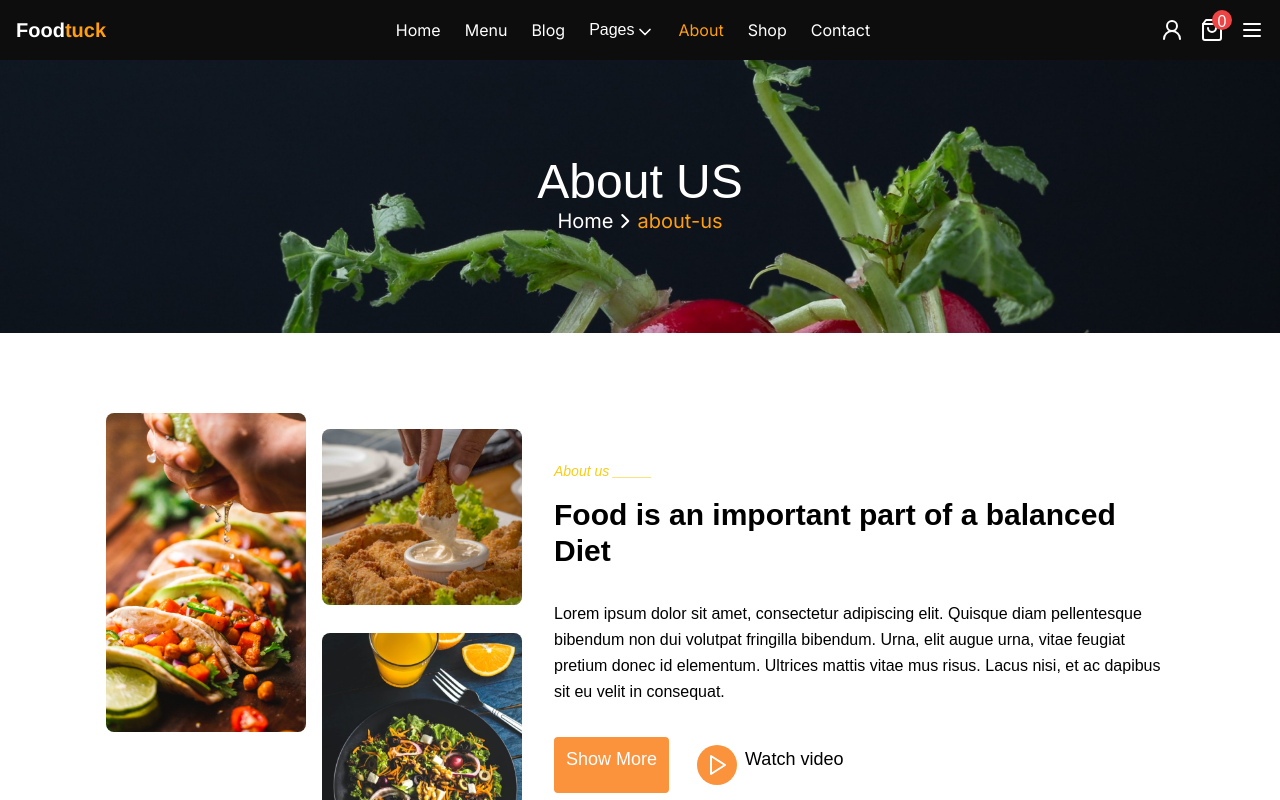
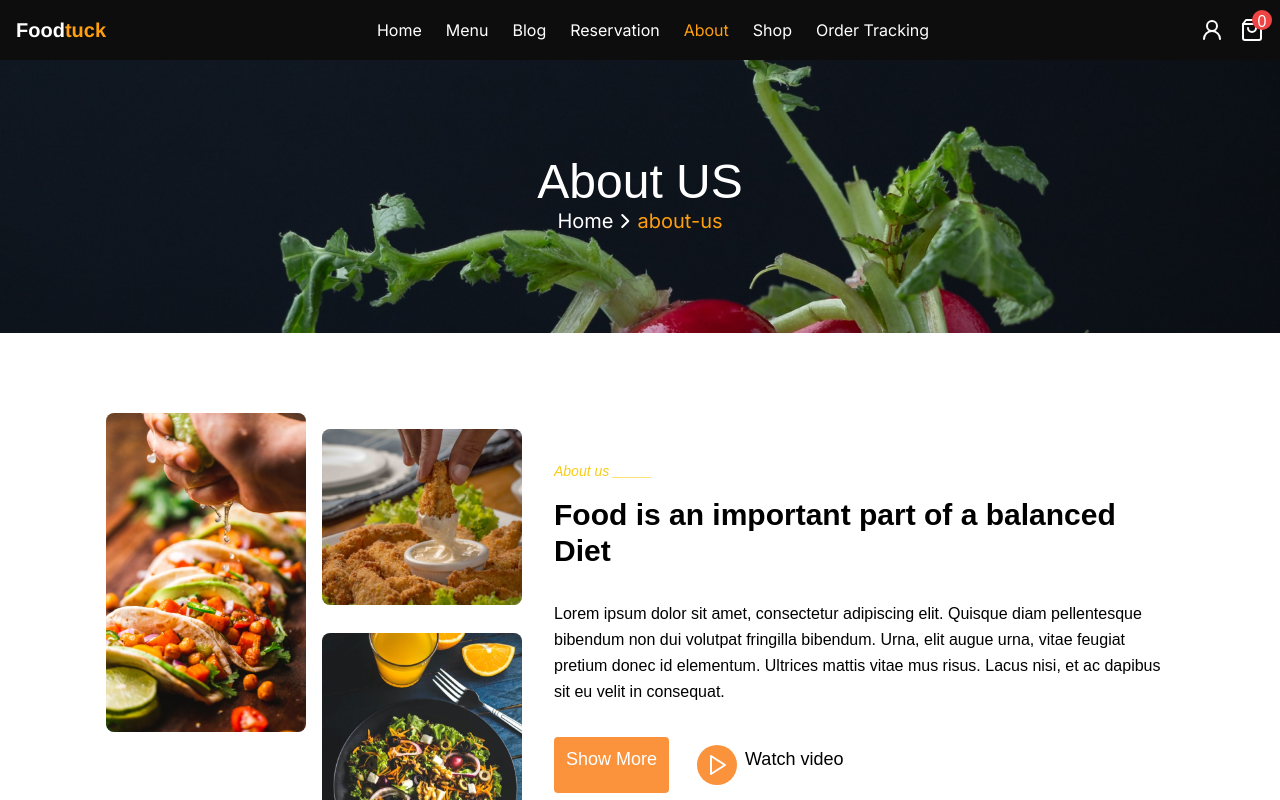
Before and after one commit to Gulshan-koondhar/foodtuckrestaurant, a Next.js app: page /about in a window 1280 px wide. Shown: the top 800 px of the page. Built offline with nearby package versions, Linux system fonts and the light colour scheme.

Commit message:
add reservation page

```diff
--- /dev/null
+++ b/src/app/reservation/page.tsx
@@ -0,0 +1,18 @@
+import Footer from "@/components/Footer";
+import Header from "@/components/Header";
+import Hero from "@/components/Hero";
+import React from "react";
+import banner from "@/../public/unsplash_4ycv3Ky1ZZU.png";
+
+const page = () => {
+  return (
+    <div className="max-w-screen-xl mx-auto">
+      <Header />
+      <Hero heading="Reservation" image={banner} path="Reservation" />
+
+      <Footer />
+    </div>
+  );
+};
+
+export default page;
--- a/src/components/Header.tsx
+++ b/src/components/Header.tsx
@@ -54,7 +54,7 @@ const Header = () => {
           <div className="absolute bg-red-500 w-5 h-5 text-center rounded-full left-9 -top-2">
             {cart.length}
           </div>
-          <Menu onClick={hanldeMenu} />
+          <Menu onClick={hanldeMenu} className="block sm:hidden" />
           {showMenu ? (
             <div className="absolute top-14 right-0  z-30 bg-black bg-opacity-90 px-8 py-4 border rounded-md">
               <Navbar classname="flex flex-col gap-8 " />
--- a/src/components/HomeHeader.tsx
+++ b/src/components/HomeHeader.tsx
@@ -6,6 +6,7 @@ import React, { useState } from "react";
 import Navbar from "./Navbar";
 import SearchForm from "./Search";
 import { useCart } from "@/context/CartContext";
+import Link from "next/link";
 const HomeHeader = () => {
   const { cart } = useCart();
   const [showMenu, setShowMenu] = useState(false);
@@ -29,7 +30,9 @@ const HomeHeader = () => {
           ) : (
             ""
           )}
-          <ShoppingBag />
+          <Link href={"/cart"}>
+            <ShoppingBag className="hover:text-[#FF9F0D]" />
+          </Link>
           <div className="absolute bg-red-500 w-5 h-5 rounded-full text-center -top-1 left-3">
             {cart.length}
           </div>
@@ -40,7 +43,9 @@ const HomeHeader = () => {
         <Navbar classname="hidden md:flex space-x-6" />
         <div className="lg:flex gap-2 items-center hidden relative">
           <SearchForm />
-          <ShoppingBag />
+          <Link href={"/cart"}>
+            <ShoppingBag className="hover:text-[#FF9F0D]" />
+          </Link>
           <div className="absolute bg-red-500 w-5 h-5 rounded-full text-center -top-1 -right-1">
             {cart.length}
           </div>
--- a/src/components/Navbar.tsx
+++ b/src/components/Navbar.tsx
@@ -1,21 +1,19 @@
 "use client";
-import { ChevronDown } from "lucide-react";
 import { Inter } from "next/font/google";
 import Link from "next/link";
 import { usePathname } from "next/navigation";
-import React, { useState } from "react";
+import React from "react";
 const inter = Inter({ subsets: ["latin"] });
 
 const Navbar = ({ classname }: { classname: string }) => {
   const pathname = usePathname();
-  const [pages, setPages] = useState(false);
-  const handlePages = () => {
-    setPages(!pages);
-  };
+
   return (
     <nav className={classname}>
       <Link
-        className={`${pathname === "/" ? "active" : ""}  ${inter.className}`}
+        className={`hover:text-[#FF9F0D] ${
+          pathname === "/" ? "active" : ""
+        } ${inter.className}`}
         href="/"
       >
         Home
@@ -37,19 +35,13 @@ const Navbar = ({ classname }: { classname: string }) => {
         Blog
       </Link>
 
-      <Link href="" onClick={handlePages} className="flex">
-        Pages <ChevronDown size={20} className="mt-1" />
-        {pages ? (
-          <div className="flex flex-col z-30 absolute gap-2 bg-black bg-opacity-90 p-4 border rounded-md top-40 md:top-20">
-            <Link href="/signin">Sign In</Link>
-            <Link href="/signup">Sign Up</Link>
-            <Link href="/cart">Cart</Link>
-            <Link href="/checkout">Checkout</Link>
-            <Link href="/chef">Chefs</Link>
-          </div>
-        ) : (
-          ""
-        )}
+      <Link
+        href="/reservation"
+        className={`hover:text-[#FF9F0D] ${
+          pathname === "/reservation" ? "active" : ""
+        } ${inter.className}`}
+      >
+        Reservation
       </Link>
 
       <Link
@@ -72,11 +64,11 @@ const Navbar = ({ classname }: { classname: string }) => {
 
       <Link
         className={`hover:text-[#FF9F0D] ${
-          pathname === "/pages" ? "active" : ""
+          pathname === "/tracking" ? "active" : ""
         } ${inter.className}`}
-        href="/contact"
+        href="/tracking"
       >
-        Contact
+        Order Tracking
       </Link>
     </nav>
   );
```
